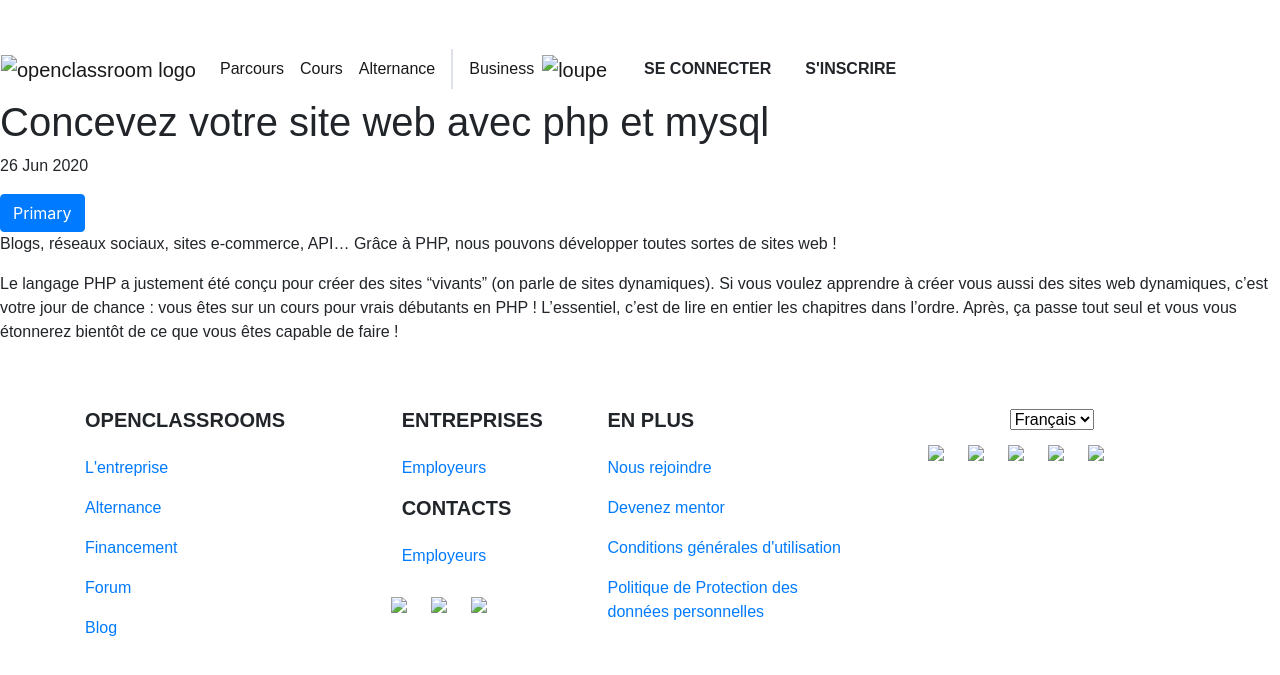
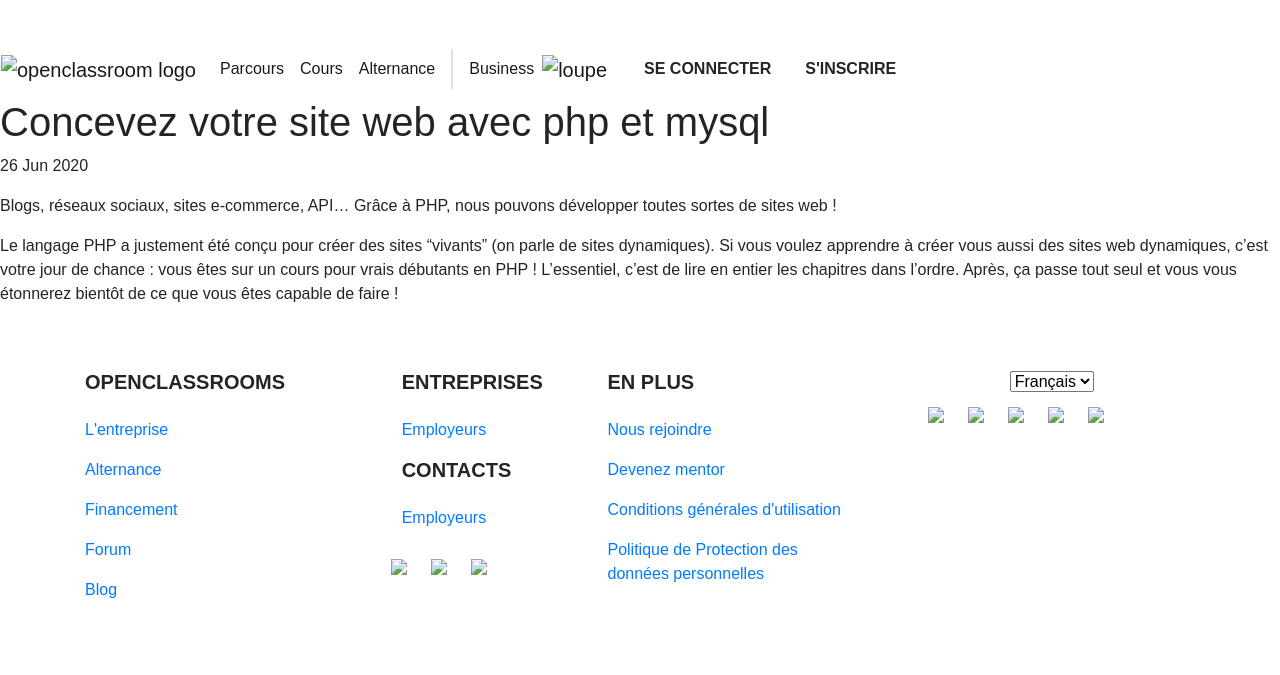
Before and after one commit to OceaneRFT/JEKYLL, a Jekyll site: the page built from _posts/2020-06-26-concevez votre site web avec PHP et MySQL.md, in a window 1280 px wide. Shown: the top 675 px of the page. Built offline with Jekyll 4.4.1, drawn with Linux system fonts in a browser that asks for light colours.

Commit message:
update post

```diff
--- a/_layouts/post.html
+++ b/_layouts/post.html
@@ -1,6 +1,11 @@
 ---
 layout: default
 ---
+<link rel="stylesheet" href="{{ '/assets/css/styles.css' | relative_url }}">
+
+    {% if page.style_name != null %}
+      <link rel="stylesheet" href="{{ '/assets/css/' | append: page.style_name | append: '.css' | relative_url }}" />
+    {% endif %}
 <h1>{{ page.title }}</h1>
 
 <p>
@@ -10,5 +15,5 @@
     - <a href="author.url">{{ author.name }}</a>
   {% endif %}
 </p>
-<button type="button" class="btn btn-primary">Primary</button>
+
 {{ content }}
```
